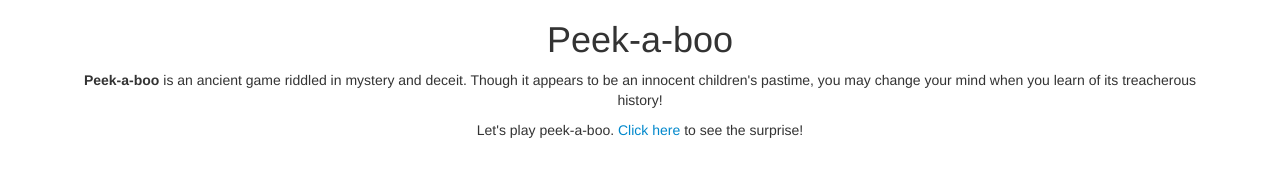
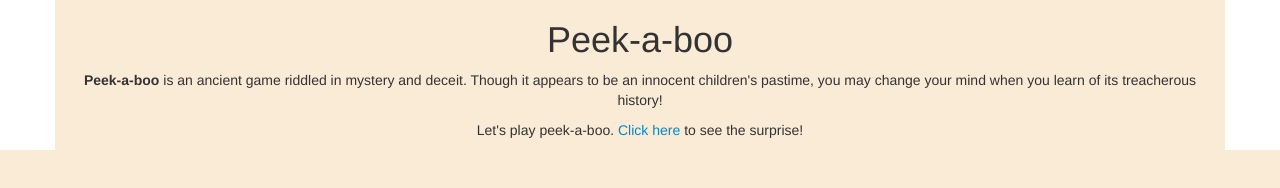
Before and after one commit to Zentraxius/peekboo, a plain HTML site: page index.html in a window 1280 px wide. Drawn offline with Linux system fonts and the light colour scheme.

```diff
--- a/css/styles.css
+++ b/css/styles.css
@@ -7,6 +7,7 @@
 
 html {
   text-align: center;
+  background-color: antiquewhite;
 }
 
 .walrusresize {
@@ -21,3 +22,7 @@ html {
 .clickable:hover {
   text-decoration: underline;
 }
+
+.container {
+  background-color: antiquewhite;
+}
```
Also changed, not shown: 1 other file.
